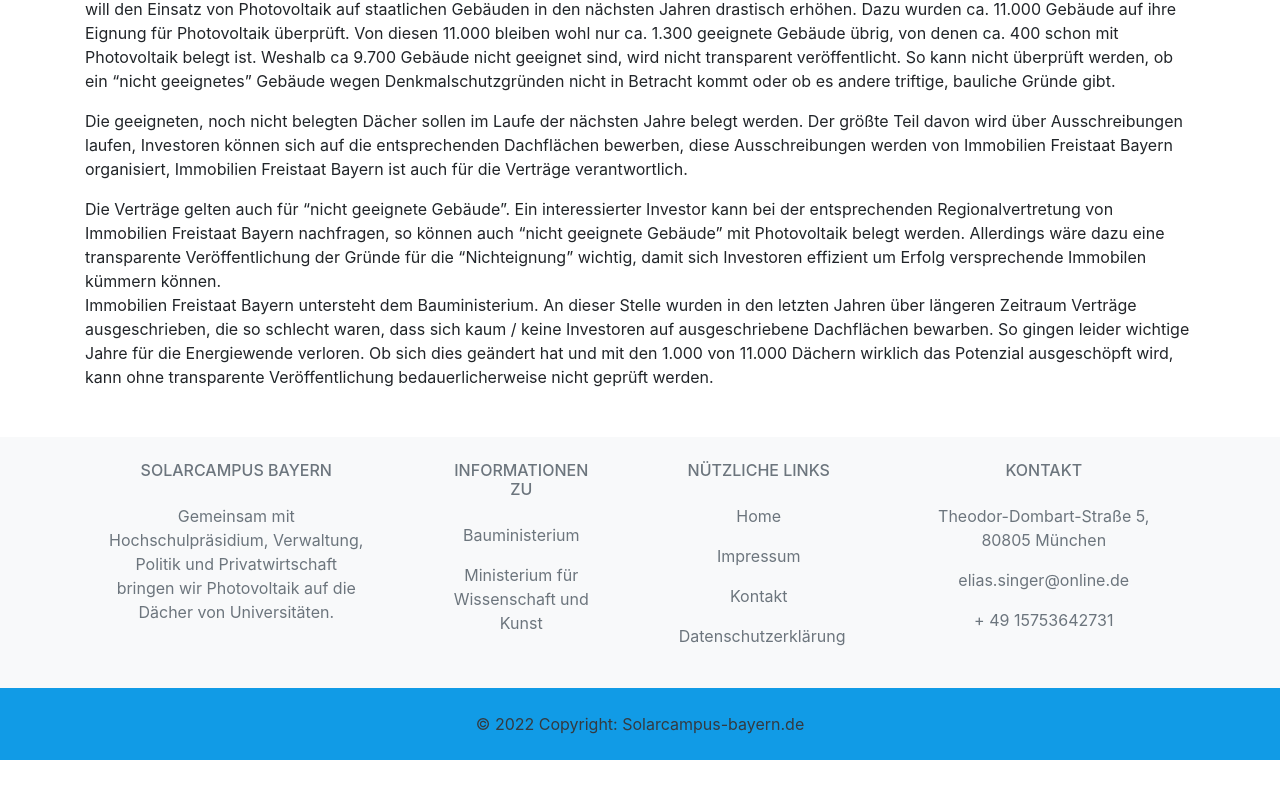
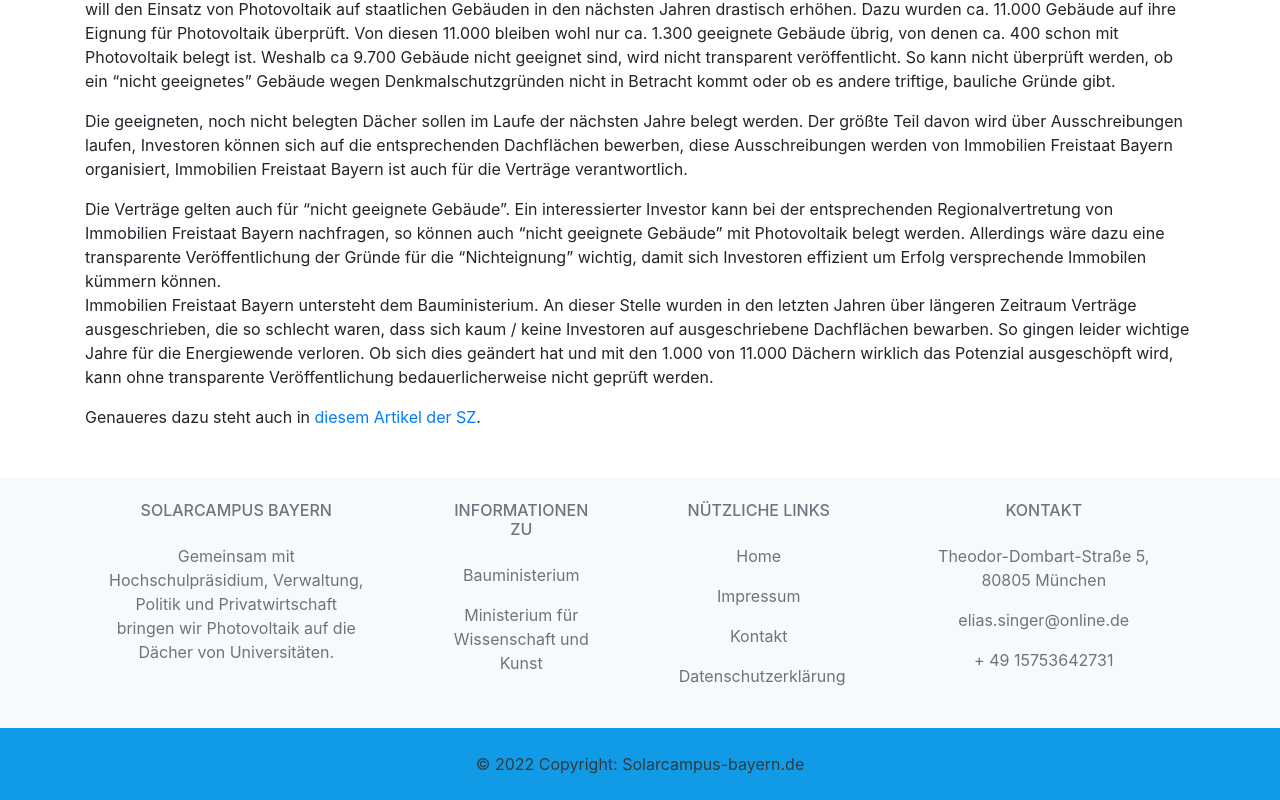
Before and after one commit to Ellse1/SolarcampusFrontend-bayern, a Nuxt app: page /information/bauministerium in a window 1280 px wide. Shown: the part 567-1367 px from the top of the page. Before the commit the page ends 1327 px from the top, so only its background shows below. Built offline with nearby package versions, Linux system fonts and the light colour scheme.

Commit message:
link zu sz added

```diff
--- a/pages/information/bauministerium.vue
+++ b/pages/information/bauministerium.vue
@@ -24,6 +24,9 @@
         für die Energiewende verloren. Ob sich dies geändert hat und mit den 1.000 von 11.000 Dächern wirklich das Potenzial ausgeschöpft wird, kann
         ohne transparente Veröffentlichung bedauerlicherweise nicht geprüft werden.
       </p>
+      <p>
+        Genaueres dazu steht auch in <a href="https://www.sueddeutsche.de/bayern/photovoltaik-bauminister-christian-bernreiter-1.5562060" target="_blanc">diesem Artikel der SZ</a>.
+      </p>
     </div>
   </div>
 </template>
```
